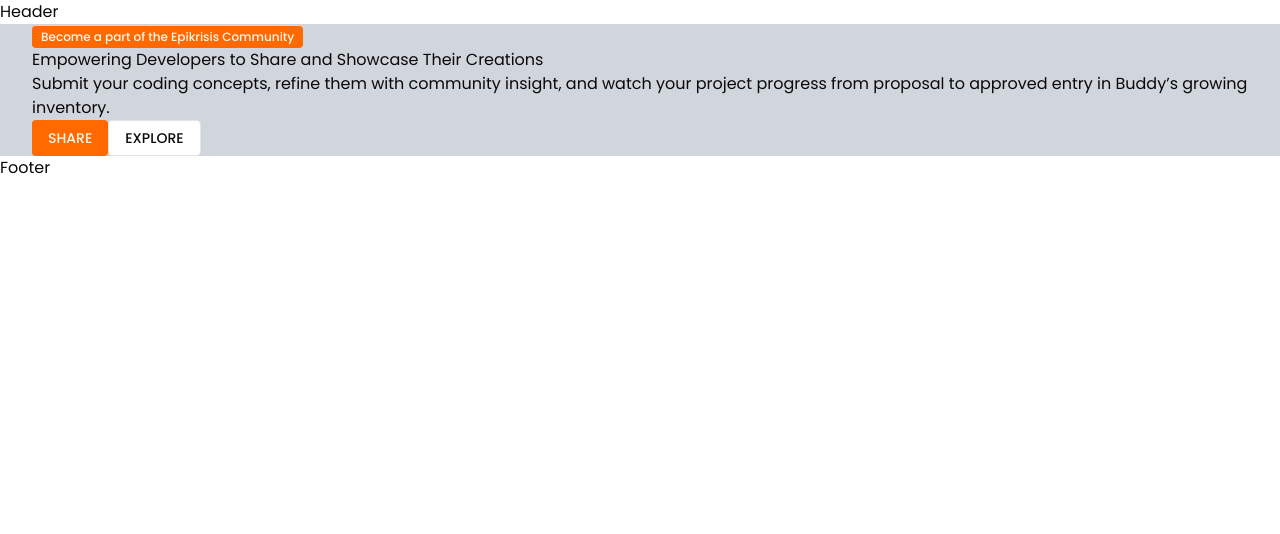
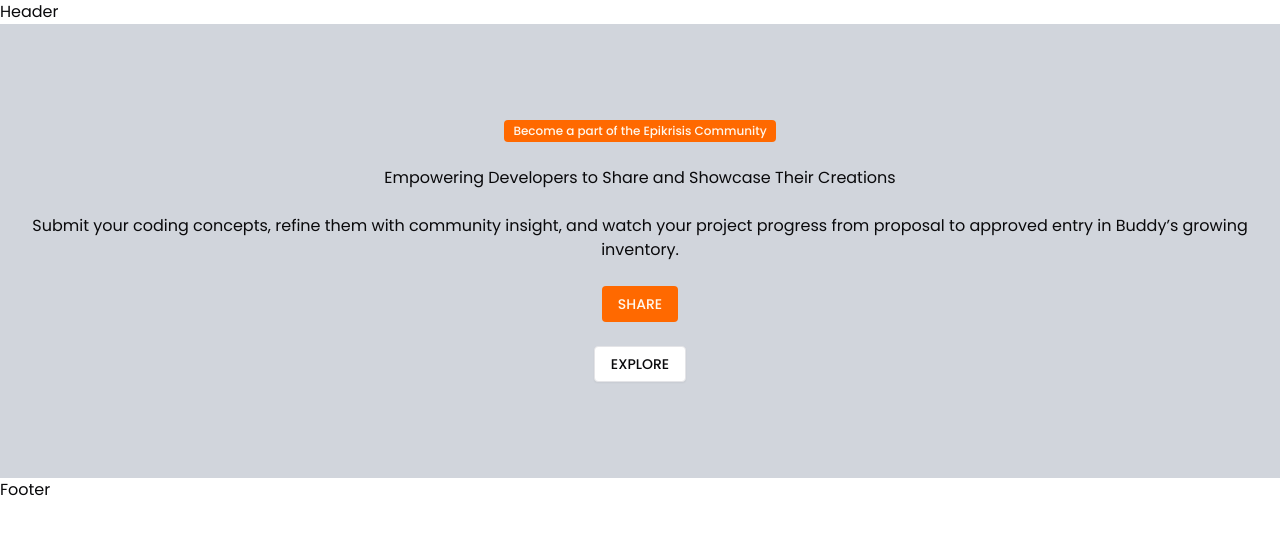
Before and after one commit to Nimira43/Epikrisis, a Next.js app: page / in a window 1280 px wide. Shown: the top 534 px of the page. Built offline with nearby package versions, Linux system fonts and the light colour scheme.

Commit message:
More styling

```diff
--- a/components/landing-page/hero-section.tsx
+++ b/components/landing-page/hero-section.tsx
@@ -5,13 +5,14 @@
   return (
     <section className='relative overflow-hidden bg-gray-300'>
       <div className='wrapper'>
-        <Badge>Become a part of the Epikrisis Community</Badge>
-        <h1>Empowering Developers to Share and Showcase Their Creations</h1>
-        <p>Submit your coding concepts, refine them with community insight, and watch your project progress from proposal to approved entry in Buddy’s growing inventory.</p>
-        <Button>Share</Button>
-        <Button variant='outline'>Explore</Button>
+        <div className='flex flex-col items-center justify-center lg:py-24 py-12 space-y-6 text-center'>
+          <Badge>Become a part of the Epikrisis Community</Badge>
+          <h1>Empowering Developers to Share and Showcase Their Creations</h1>
+          <p>Submit your coding concepts, refine them with community insight, and watch your project progress from proposal to approved entry in Buddy’s growing inventory.</p>
+          <Button>Share</Button>
+          <Button variant='outline'>Explore</Button>
+        </div>
       </div>
-
     </section>
   )
 }
```
